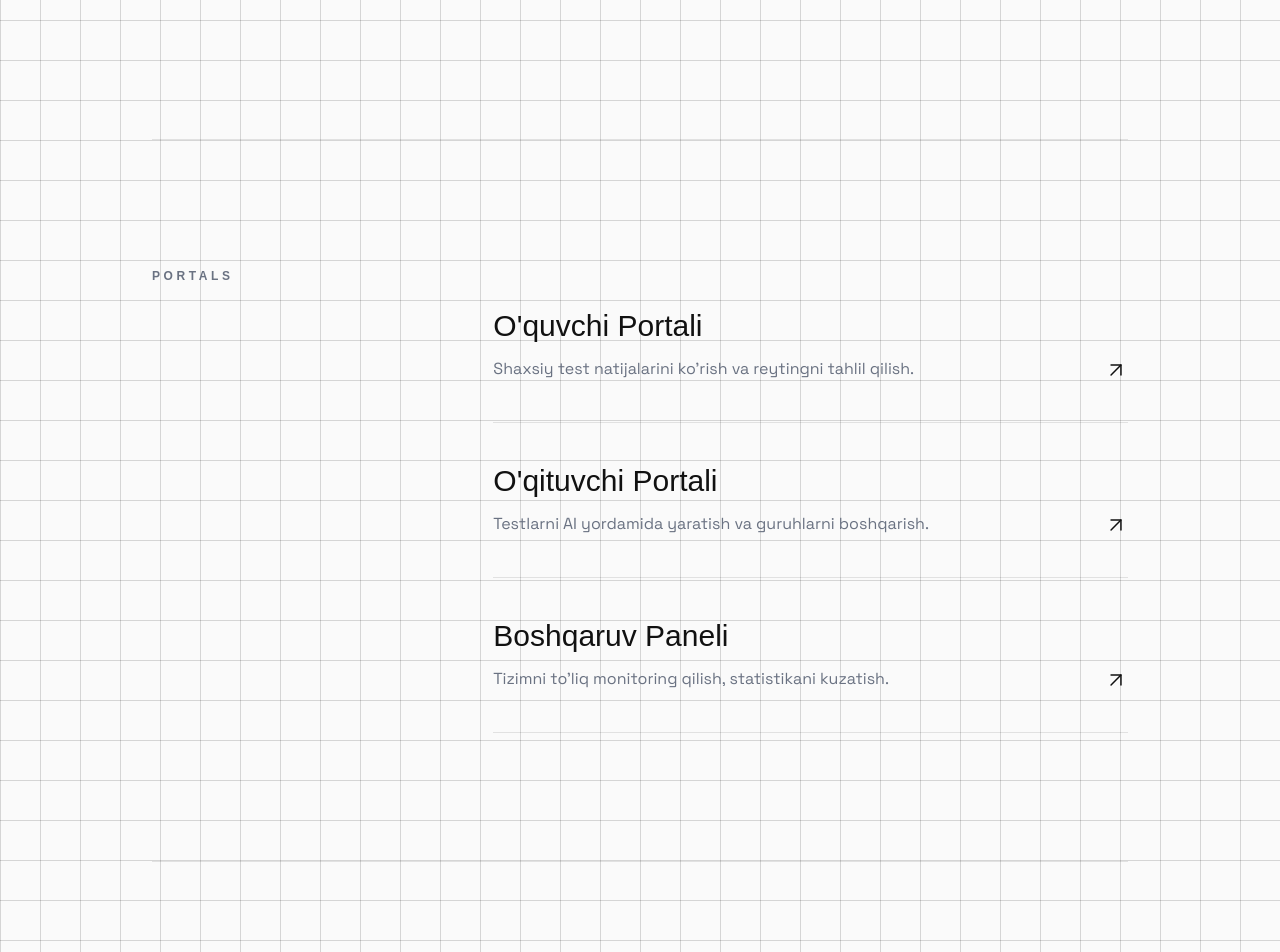
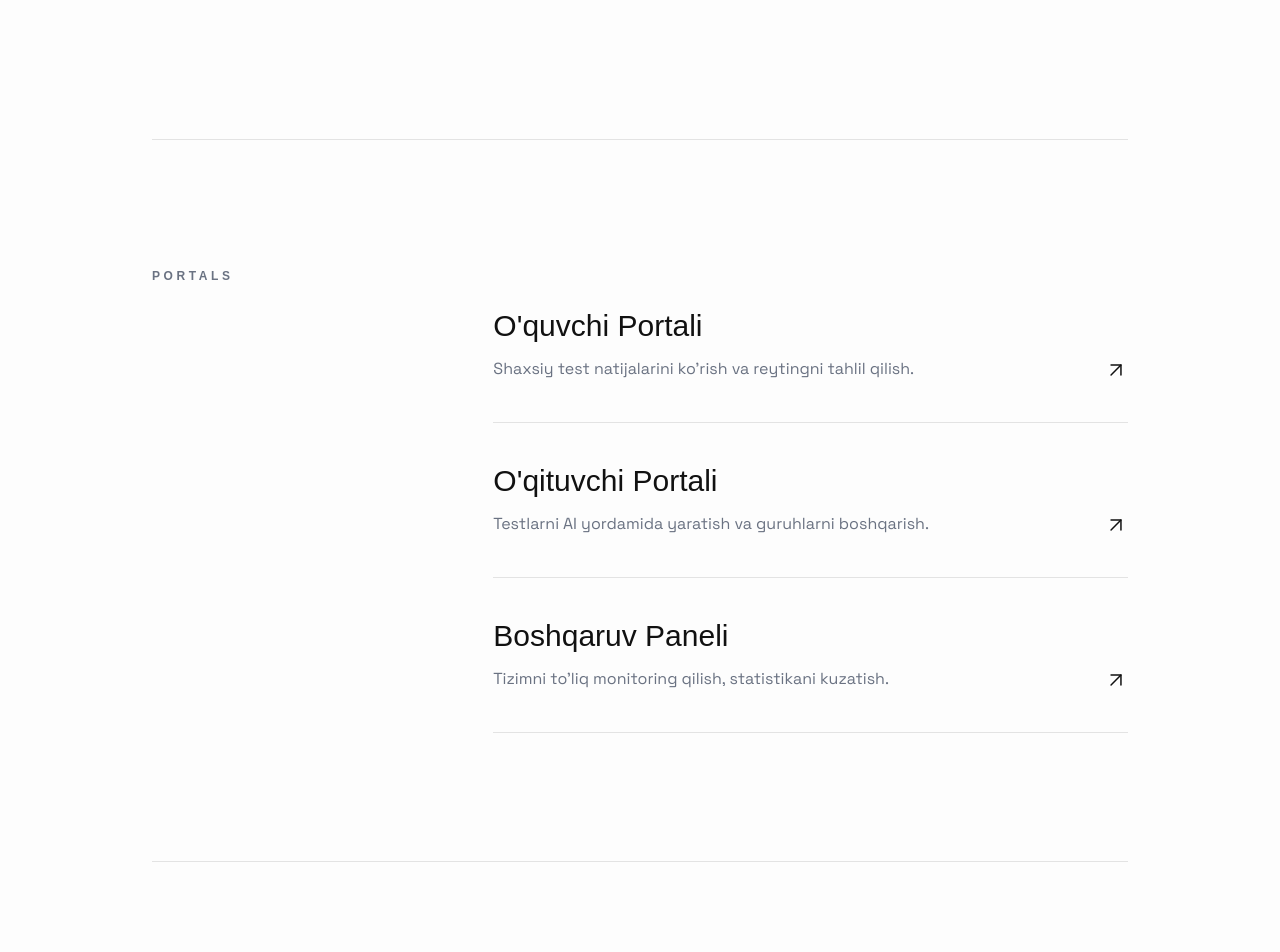
Before and after one commit to hasanboydev97-max/diagnostika, a React (Vite) app: page / in a window 1280 px wide. Shown: the part 460-1412 px from the top of the page. Built offline with nearby package versions, Linux system fonts and the light colour scheme; a web font is replaced by a local one.

Commit message:
style: implement unique x-ray typography reveal background

```diff
--- a/src/pages/Landing.tsx
+++ b/src/pages/Landing.tsx
@@ -30,29 +30,26 @@ export default function Landing() {
   }, []);
 
   return (
-    <div className="min-h-screen bg-[#fafafa] text-[#111111] font-sans selection:bg-black selection:text-white relative overflow-hidden">
+    <div className="min-h-screen bg-[#fdfdfd] text-[#111111] font-sans selection:bg-black selection:text-white relative overflow-hidden">
 
-      {/* Heavy Visible Grid */}
+      {/* Interactive X-Ray Typography Background */}
       <div
-        className="absolute inset-0 z-0 pointer-events-none"
+        className="absolute inset-0 z-0 pointer-events-none flex items-center justify-center overflow-hidden transition-opacity duration-300"
         style={{
-          background: `
-            linear-gradient(rgba(0,0,0,0.15) 1px, transparent 1px),
-            linear-gradient(90deg, rgba(0,0,0,0.15) 1px, transparent 1px)
-          `,
-          backgroundSize: '40px 40px',
+          WebkitMaskImage: `radial-gradient(circle 400px at ${mousePosition.x}px ${mousePosition.y}px, black 10%, transparent 100%)`,
+          maskImage: `radial-gradient(circle 400px at ${mousePosition.x}px ${mousePosition.y}px, black 10%, transparent 100%)`
         }}
-      />
-
-      {/* Visible Mouse Orb */}
-      <div
-        className="absolute w-[600px] h-[600px] bg-black/5 rounded-full blur-[100px] pointer-events-none transition-transform duration-700 ease-out z-0"
-        style={{
-          transform: `translate(${mousePosition.x - 300}px, ${mousePosition.y - 300}px)`,
-          top: 0,
-          left: 0,
-        }}
-      />
+      >
+        <div className="flex flex-col items-center justify-center rotate-[-4deg] scale-[1.2] opacity-60">
+          <h1 className="text-[8vw] font-black text-black/5 select-none whitespace-nowrap tracking-tighter leading-tight uppercase">HB Diagnostika AI — HB Diagnostika AI</h1>
+          <h1 className="text-[8vw] font-black text-black/5 select-none whitespace-nowrap tracking-tighter leading-tight uppercase">HB Diagnostika AI — HB Diagnostika AI</h1>
+          <h1 className="text-[8vw] font-black text-black/5 select-none whitespace-nowrap tracking-tighter leading-tight uppercase">HB Diagnostika AI — HB Diagnostika AI</h1>
+          <h1 className="text-[8vw] font-black text-black/5 select-none whitespace-nowrap tracking-tighter leading-tight uppercase">HB Diagnostika AI — HB Diagnostika AI</h1>
+          <h1 className="text-[8vw] font-black text-black/5 select-none whitespace-nowrap tracking-tighter leading-tight uppercase">HB Diagnostika AI — HB Diagnostika AI</h1>
+          <h1 className="text-[8vw] font-black text-black/5 select-none whitespace-nowrap tracking-tighter leading-tight uppercase">HB Diagnostika AI — HB Diagnostika AI</h1>
+          <h1 className="text-[8vw] font-black text-black/5 select-none whitespace-nowrap tracking-tighter leading-tight uppercase">HB Diagnostika AI — HB Diagnostika AI</h1>
+        </div>
+      </div>
 
       <div className="max-w-5xl mx-auto px-6 py-16 md:py-32 flex flex-col gap-16 md:gap-32 relative z-10 pointer-events-none">
 
```
